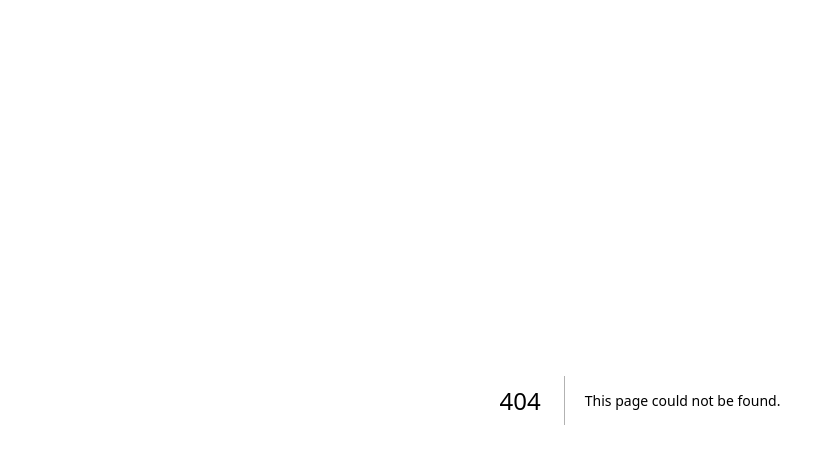
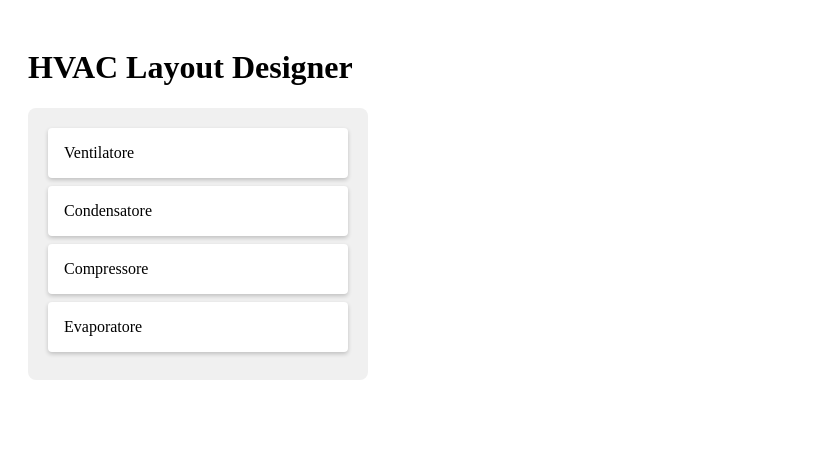
Before and after one commit to marchetto91/hvac-pwa-final, a Next.js app: page /designer in a window 1280 px wide. Before the commit this address had no page. Shown: the top 464 px of the page, without its empty margins (0-815 px from the left). Built offline with nearby package versions, Linux system fonts and the light colour scheme.

Commit message:
Aggiunta interfaccia drag and drop Designer - Giorno 3

```diff
--- /dev/null
+++ b/pages/designer.js
@@ -0,0 +1,68 @@
+import React from 'react';
+import { DragDropContext, Droppable, Draggable } from 'react-beautiful-dnd';
+
+const initialItems = [
+  { id: '1', content: 'Ventilatore' },
+  { id: '2', content: 'Condensatore' },
+  { id: '3', content: 'Compressore' },
+  { id: '4', content: 'Evaporatore' },
+];
+
+export default function Designer() {
+  const [items, setItems] = React.useState(initialItems);
+
+  function handleOnDragEnd(result) {
+    if (!result.destination) return;
+    const newItems = Array.from(items);
+    const [reorderedItem] = newItems.splice(result.source.index, 1);
+    newItems.splice(result.destination.index, 0, reorderedItem);
+    setItems(newItems);
+  }
+
+  return (
+    <div style={{ padding: '20px' }}>
+      <h1>HVAC Layout Designer</h1>
+      <DragDropContext onDragEnd={handleOnDragEnd}>
+        <Droppable droppableId="hvacComponents">
+          {(provided) => (
+            <ul
+              {...provided.droppableProps}
+              ref={provided.innerRef}
+              style={{
+                background: '#f0f0f0',
+                padding: '20px',
+                width: '300px',
+                listStyle: 'none',
+                borderRadius: '8px',
+              }}
+            >
+              {items.map(({ id, content }, index) => (
+                <Draggable key={id} draggableId={id} index={index}>
+                  {(provided) => (
+                    <li
+                      ref={provided.innerRef}
+                      {...provided.draggableProps}
+                      {...provided.dragHandleProps}
+                      style={{
+                        userSelect: 'none',
+                        padding: '16px',
+                        margin: '0 0 8px 0',
+                        background: '#fff',
+                        borderRadius: '4px',
+                        boxShadow: '0 2px 4px rgba(0,0,0,0.2)',
+                        ...provided.draggableProps.style,
+                      }}
+                    >
+                      {content}
+                    </li>
+                  )}
+                </Draggable>
+              ))}
+              {provided.placeholder}
+            </ul>
+          )}
+        </Droppable>
+      </DragDropContext>
+    </div>
+  );
+}
```
